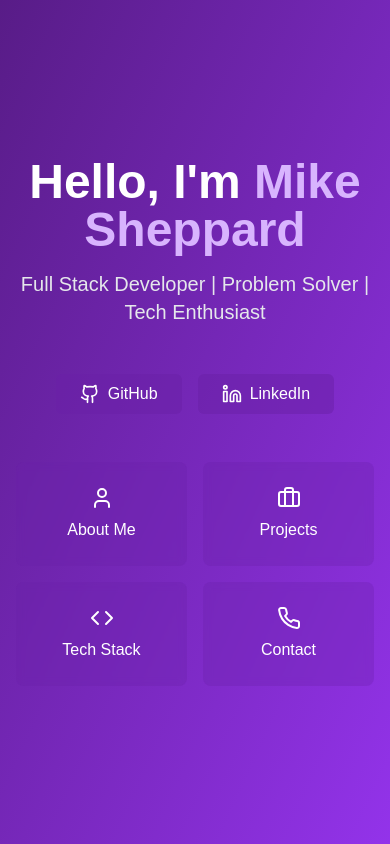
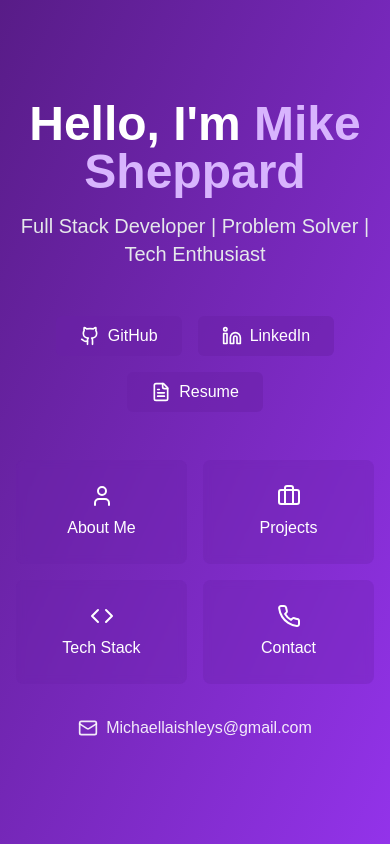
Before and after one commit to MikeLS95/Portfolio-NextJs, a Next.js app: page / in a window 390 px wide. Built offline with nearby package versions, Linux system fonts and the light colour scheme.

Commit message:
added resume and email to homepage.  Restyled some elements

```diff
--- a/src/app/(dashboard)/contact/page.tsx
+++ /dev/null
@@ -1,25 +0,0 @@
-import React from "react";
-
-const Contact = () => {
-  return (
-    <div>
-      <h1>Contact Me</h1>
-      <div>
-        <p>
-          To get in contact with me, you can fill out the form that I have added
-          to this page using FormSpree.
-        </p>
-        <p>
-          Formspree will send me an email once you submit the form notifying me
-          of your contact.
-        </p>
-        <p>
-          I will get back to you as soon as I can, answering any queries you may
-          have.
-        </p>
-      </div>
-    </div>
-  );
-};
-
-export default Contact;
--- a/src/app/(dashboard)/projects/page.tsx
+++ b/src/app/(dashboard)/projects/page.tsx
@@ -102,7 +102,7 @@ const Projects: React.FC = () => {
         "Vercel: Hosting platform for deploying the application.",
       ],
       githubLink: "https://github.com/MikeLS95/pump.task",
-      image: "/projects/PumpDotTask.JPG", // Replace with your actual image path
+      image: "/projects/PumpDotTask.JPG",
       imageAlt: "Pump.Task Project Interface",
     },
     {
@@ -117,7 +117,7 @@ const Projects: React.FC = () => {
         "Vercel: Hosting platform for deploying the application.",
       ],
       githubLink: "https://github.com/MikeLS95/Tech-assessment",
-      image: "/projects/CoinDisplay.JPG", // Replace with your actual image path
+      image: "/projects/CoinDisplay.JPG",
       imageAlt: "Tech Assessment Project Interface",
     },
   ];
@@ -135,7 +135,7 @@ const Projects: React.FC = () => {
         "Vercel: Hosting platform for deploying the website.",
       ],
       githubLink: "https://github.com/MikeLS95/Portfolio-NextJs",
-      image: "/projects/NextPortfolio.JPG", // Replace with your actual image path
+      image: "/projects/NextPortfolio.JPG",
       imageAlt: "Next.js Portfolio Project Interface",
     },
   ];
@@ -153,7 +153,7 @@ const Projects: React.FC = () => {
         "Netlify: Hosts and deploys the website, ensuring accessibility and performance.",
       ],
       githubLink: "https://github.com/MikeLS95/Portfolio",
-      image: "/projects/FirstPortfolio.JPG", // Replace with your actual image path
+      image: "/projects/FirstPortfolio.JPG",
       imageAlt: "First Portfolio Project Interface",
     },
     {
@@ -166,7 +166,7 @@ const Projects: React.FC = () => {
         "Figlet Module: A Python library utilized to generate the banner displayed in the game's menu.",
       ],
       githubLink: "https://github.com/MikeLS95/Escape-Room",
-      image: "/projects/EscapeRoom.JPG", // Replace with your actual image path
+      image: "/projects/EscapeRoom.JPG",
       imageAlt: "Escape Room Project Interface",
     },
     {
@@ -183,7 +183,7 @@ const Projects: React.FC = () => {
         "Bcrypt: Library for hashing passwords to enhance security.",
       ],
       githubLink: "https://github.com/MikeLS95/Customer-Profile-API",
-      image: "/projects/CustomerProfileAPI.JPG", // Replace with your actual image path
+      image: "/projects/CustomerProfileAPI.JPG",
       imageAlt: "Customer Profile API Interface",
     },
     {
@@ -200,7 +200,7 @@ const Projects: React.FC = () => {
         "Render: Deployment platform used to host the backend services, ensuring efficient server operations.",
       ],
       githubLink: "https://github.com/MikeLS95/Pawfect-Care",
-      image: "/projects/PawfectCare.JPG", // Replace with your actual image path
+      image: "/projects/PawfectCare.JPG",
       imageAlt: "Pawfect Care Project Interface",
     },
   ];
@@ -228,6 +228,10 @@ const Projects: React.FC = () => {
           <h2 className="text-3xl font-bold text-purple-100 mb-6 text-center">
             Work Projects
           </h2>
+          <div className="mb-8">
+            <h3 className="text-2xl font-semibold text-purple-200 mb-6 text-center">
+              Labrys
+            </h3>
             <div className="grid grid-cols-1 md:grid-cols-2 gap-6">
               {workProjects.map((project, index) => (
                 <div
@@ -237,6 +241,7 @@ const Projects: React.FC = () => {
                   <ProjectDialog project={project} />
                 </div>
               ))}
+            </div>
           </div>
         </div>
 
--- a/src/app/_components/navbar/navbar.tsx
+++ b/src/app/_components/navbar/navbar.tsx
@@ -12,16 +12,18 @@ const NavBar = () => {
     { name: "About Me", href: "/aboutme" },
     { name: "Projects", href: "/projects" },
     { name: "Tech", href: "/tech" },
-    { name: "Contact", href: "/contact" },
   ];
 
   return (
-    <nav className="fixed top-0 left-0 right-0 bg-white shadow-lg z-50">
+    <nav className="fixed top-0 left-0 right-0 bg-gray-900/95 backdrop-blur-sm border-b border-gray-800 z-50">
       <div className="max-w-7xl mx-auto px-4">
         <div className="flex justify-between items-center h-16">
           {/* Logo/Title */}
           <div className="flex items-center">
-            <Link href="/" className="text-xl font-bold text-gray-800">
+            <Link
+              href="/"
+              className="text-xl font-bold text-purple-100 hover:text-purple-200 transition-colors"
+            >
               Mike Sheppard - Portfolio
             </Link>
           </div>
@@ -32,7 +34,7 @@ const NavBar = () => {
               <Link
                 key={item.name}
                 href={item.href}
-                className="text-gray-600 hover:text-purple-600 px-3 py-2 text-sm transition-colors"
+                className="text-gray-300 hover:text-purple-300 px-3 py-2 text-sm font-medium transition-colors rounded-md hover:bg-gray-800/50"
               >
                 {item.name}
               </Link>
@@ -43,7 +45,7 @@ const NavBar = () => {
           <div className="md:hidden flex items-center">
             <button
               onClick={() => setIsOpen(!isOpen)}
-              className="inline-flex items-center justify-center p-2 rounded-md text-gray-700 hover:text-purple-600 focus:outline-none"
+              className="inline-flex items-center justify-center p-2 rounded-md text-gray-300 hover:text-purple-300 hover:bg-gray-800/50 focus:outline-none transition-colors"
             >
               {isOpen ? <X size={24} /> : <Menu size={24} />}
             </button>
@@ -53,13 +55,13 @@ const NavBar = () => {
 
       {/* Mobile Navigation */}
       {isOpen && (
-        <div className="md:hidden bg-white border-t shadow-lg">
+        <div className="md:hidden bg-gray-900/95 backdrop-blur-sm border-t border-gray-800">
           <div className="max-w-7xl mx-auto px-2 pt-2 pb-3 space-y-1">
             {navigation.map((item) => (
               <Link
                 key={item.name}
                 href={item.href}
-                className="text-gray-600 hover:text-purple-600 block px-3 py-2 text-base"
+                className="text-gray-300 hover:text-purple-300 block px-3 py-2 text-base font-medium rounded-md hover:bg-gray-800/50 transition-colors"
                 onClick={() => setIsOpen(false)}
               >
                 {item.name}
--- a/src/app/page.tsx
+++ b/src/app/page.tsx
@@ -1,21 +1,19 @@
 import Link from "next/link";
 import React from "react";
-import { Github, Linkedin, User, Briefcase, Code, Phone } from "lucide-react";
+import {
+  Github,
+  Linkedin,
+  User,
+  Briefcase,
+  Code,
+  Phone,
+  FileText,
+  Mail,
+} from "lucide-react";
 
 const Home = () => {
   return (
-    <div
-      className="
-      min-h-screen
-      bg-gradient-to-br
-      from-purple-900
-      to-purple-600
-      p-4
-      flex
-      flex-col
-      items-center
-      justify-center"
-    >
+    <div className="min-h-screen bg-gradient-to-br from-purple-900 to-purple-600 p-4 flex flex-col items-center justify-center">
       <div className="w-full max-w-4x1">
         <div className="text-center mb-12">
           <h1 className="text-5xl md:text-6xl font-bold mb-4">
@@ -26,7 +24,7 @@ const Home = () => {
             Full Stack Developer | Problem Solver | Tech Enthusiast
           </p>
         </div>
-        <div className="flex justify-center gap-4 mb-12">
+        <div className="flex justify-center gap-4 mb-12 flex-wrap">
           <Link
             href="https://github.com/MikeLS95"
             target="_blank"
@@ -45,8 +43,17 @@ const Home = () => {
             <Linkedin className="w-5 h-5" />
             <span>LinkedIn</span>
           </Link>
+          <Link
+            href="/resume.pdf"
+            target="_blank"
+            rel="noopener noreferrer"
+            className="flex items-center gap-2 px-6 py-2 rounded-md bg-purple-800/50 text-white hover:bg-purple-700/50 transition-colors"
+          >
+            <FileText className="w-5 h-5" />
+            <span>Resume</span>
+          </Link>
         </div>
-        <div className="grid grid-cols-2 gap-4 max-w-lg mx-auto">
+        <div className="grid grid-cols-2 gap-4 max-w-lg mx-auto mb-8">
           <Link
             href="/aboutme"
             className="p-6 rounded-lg bg-purple-800/30 backdrop-blur-sm hover:bg-purple-700/40 transition-colors flex flex-col items-center gap-2 text-white"
@@ -76,6 +83,15 @@ const Home = () => {
             <span>Contact</span>
           </Link>
         </div>
+        <div className="text-center">
+          <a
+            href="mailto:your.email@example.com"
+            className="inline-flex items-center gap-2 text-white/90 hover:text-white transition-colors"
+          >
+            <Mail className="w-5 h-5" />
+            <span>Michaellaishleys@gmail.com</span>
+          </a>
+        </div>
       </div>
     </div>
   );
```
Also changed, not shown: 1 other file (tests, documents, lock files or other folders). Lines whose indentation alone changed are shown as unchanged.
